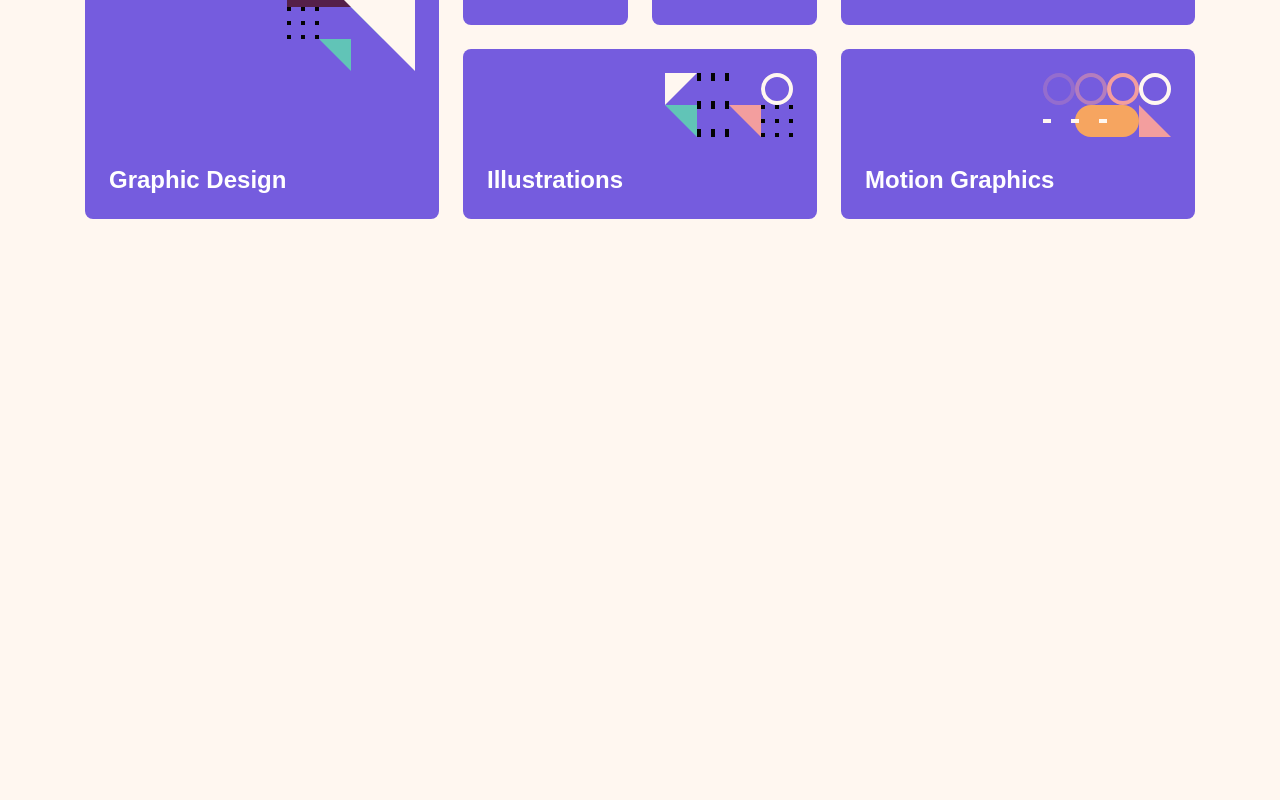
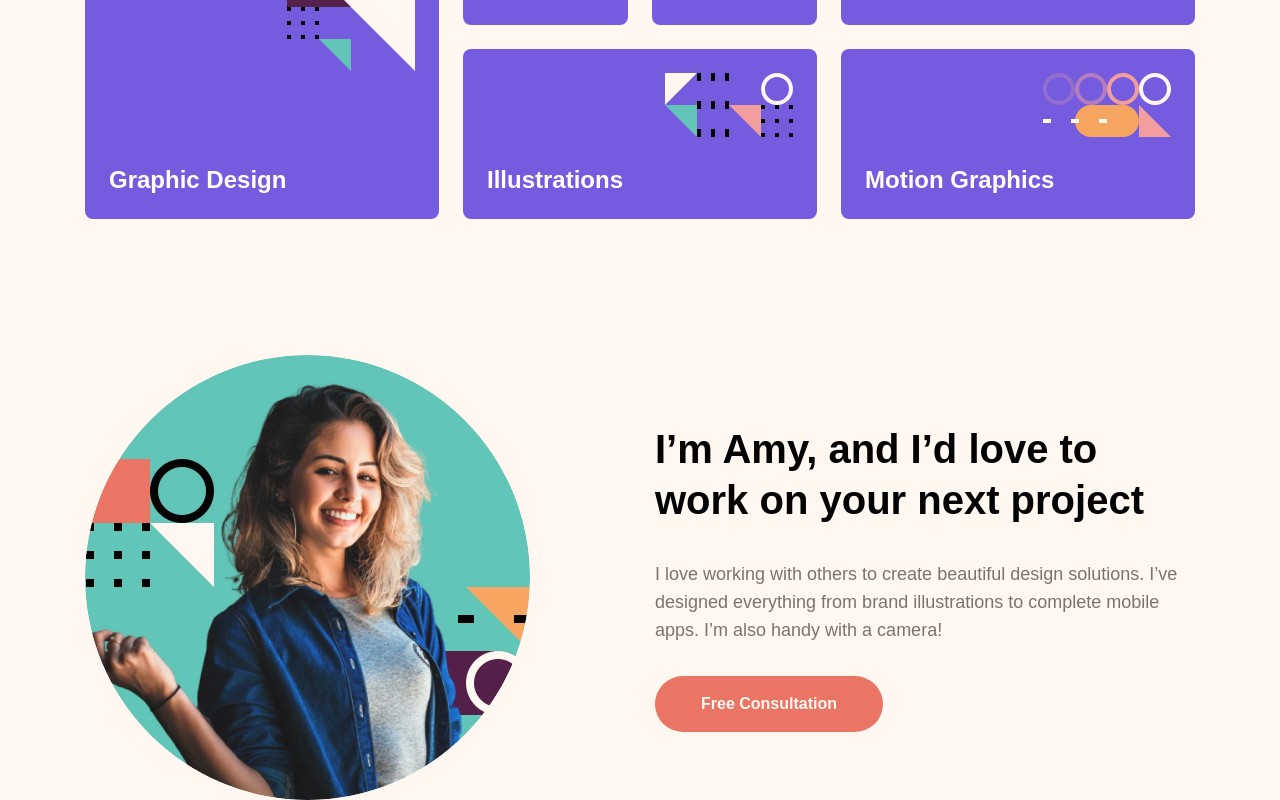
Before and after one commit to ohmymario/design-portfolio, a React (Create React App) app: page / in a window 1280 px wide. Shown: the part 539-1339 px from the top of the page. Before the commit the page ends 894 px from the top, so only its background shows below. Built offline with nearby package versions, Linux system fonts and the light colour scheme.

Commit message:
add clientcontainer to main page

```diff
--- a/src/pages/Layout.tsx
+++ b/src/pages/Layout.tsx
@@ -2,6 +2,7 @@ import React from 'react';
 import Header from '../components/Header/Header';
 import Banner from '../components/Banner/Banner';
 import TilesContainer from '../components/TilesContainer/TilesContainer';
+import ClientContainer from '../components/ClientContainer/ClientContainer';
 
 import { LayoutStyles } from './LayoutStyles';
 
@@ -13,6 +14,7 @@ const Layout = (props: Props) => {
       <Header />
       <Banner />
       <TilesContainer />
+      <ClientContainer />
     </LayoutStyles>
   )
 }
```
